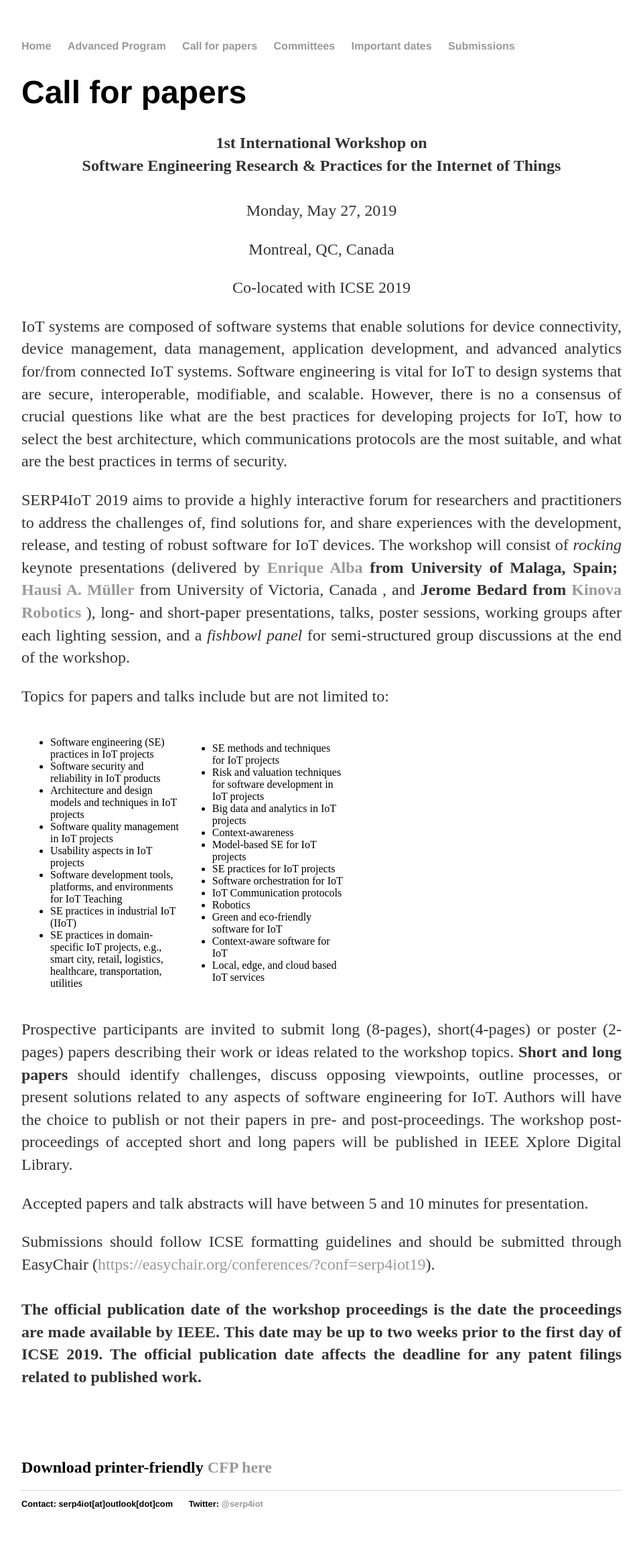
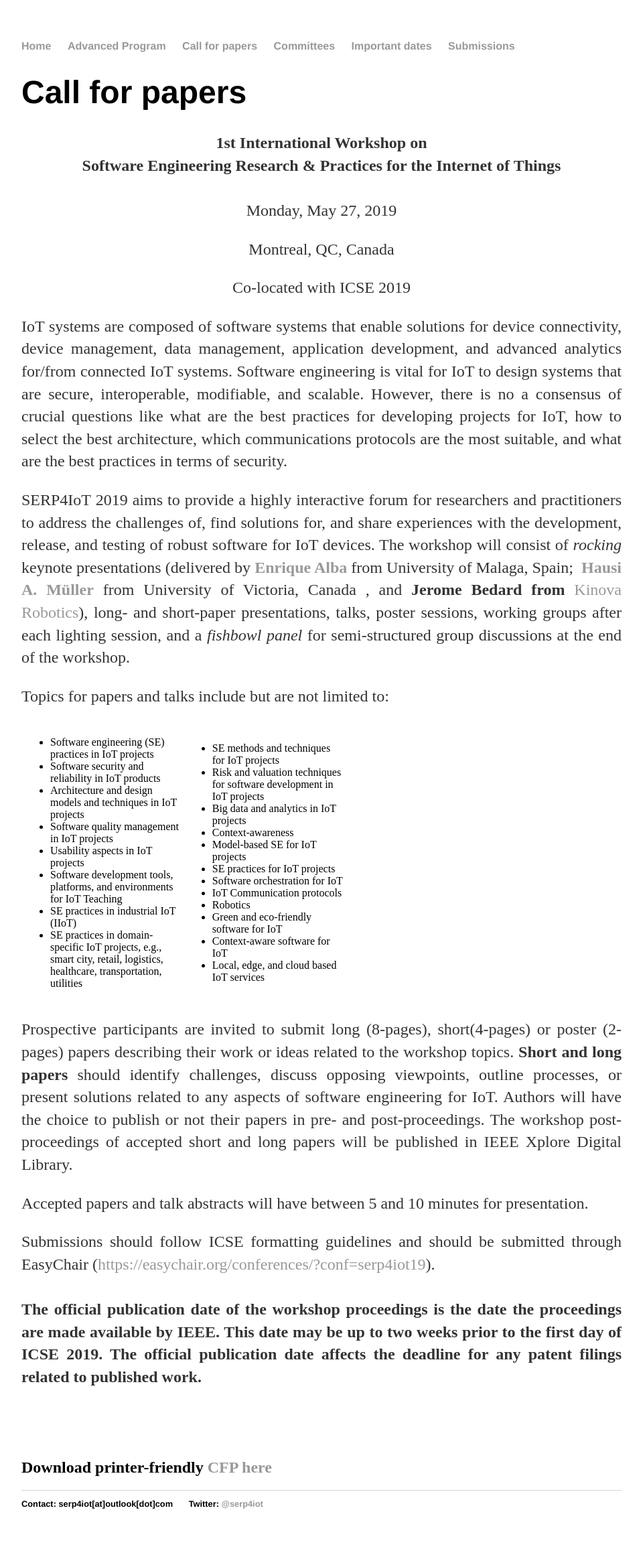
Before and after one commit to moar82/SERP4IoT, a Jekyll site: the page built from cpapers/index.html, in a window 1280 px wide. Shown: the whole page at 67% size, without its empty margins (160-1120 px from the left). Built offline with Jekyll 4.4.1, drawn with Linux system fonts in a browser that asks for light colours.

Commit message:
update link of keynote presenters

```diff
--- a/cpapers/index.html
+++ b/cpapers/index.html
@@ -11,7 +11,7 @@
 <!--<p style="text-align: center;"><span style="font-weight: 400;">http://serp4iot.ptidej.net</span></p>
 <p style="text-align: center;">&nbsp;</p>-->
 <p align="justify"><span style="font-weight: 400;">IoT systems are composed of software systems that enable solutions for device connectivity, device management, data management, application development, and advanced analytics for/from connected IoT systems. Software engineering is vital for IoT to design systems that are secure, interoperable, modifiable, and scalable. However, there is no a consensus of crucial questions like what are the best practices for developing projects for IoT, how to select the best architecture, which communications protocols are the most suitable, and what are the best practices in terms of security.</span></p>
-<p align="justify"><span style="font-weight: 400;">SERP4IoT 2019 aims to provide a highly interactive forum for researchers and practitioners to address the challenges of, find solutions for, and share experiences with the development, release, and testing of robust software for IoT devices. The workshop will consist of <em>rocking</em> keynote presentations (delivered by </span><strong><a href="http://www.lcc.uma.es/~eat/" target="_blank" rel="noopener">Enrique Alba</a> from University of Malaga, Spain;&nbsp;</strong> <a href="http://webhome.cs.uvic.ca/~hausi/" target="_blank" rel="noopener"><strong>Hausi A. M&uuml;ller</strong></a> from University of Victoria, Canada <span style="font-weight: 400;">, and</span><strong> Jerome Bedard from</strong> <a href="https://www.kinovarobotics.com"><strong>Kinova Robotics </strong></a><span style="font-weight: 400;">), long- and short-paper presentations, talks, poster sessions, working groups after each lighting session, and a </span><em><span style="font-weight: 400;">fishbowl</span></em> <em><span style="font-weight: 400;">panel</span></em><span style="font-weight: 400;"> for semi-structured group discussions at the end of the workshop. &nbsp;</span></p>
+<p align="justify"><span style="font-weight: 400;">SERP4IoT 2019 aims to provide a highly interactive forum for researchers and practitioners to address the challenges of, find solutions for, and share experiences with the development, release, and testing of robust software for IoT devices. The workshop will consist of <em>rocking</em> keynote presentations (delivered by </span><strong><a href="http://www.lcc.uma.es/~eat/" target="_blank" rel="noopener">Enrique Alba </strong></a> from University of Malaga, Spain;&nbsp; <a href="http://webhome.cs.uvic.ca/~hausi/" target="_blank" rel="noopener"><strong>Hausi A. M&uuml;ller</strong></a> from University of Victoria, Canada <span style="font-weight: 400;">, and</span><strong> Jerome Bedard from</strong> <a href="https://www.kinovarobotics.com">Kinova Robotics</a><span style="font-weight: 400;">), long- and short-paper presentations, talks, poster sessions, working groups after each lighting session, and a </span><em><span style="font-weight: 400;">fishbowl</span></em> <em><span style="font-weight: 400;">panel</span></em><span style="font-weight: 400;"> for semi-structured group discussions at the end of the workshop. &nbsp;</span></p>
 <p><span style="font-weight: 400;">Topics for papers and talks include but are not limited to:</span></p>
 <table style="width: 486px;">
 <tbody>
```
